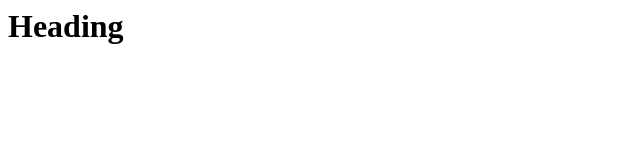
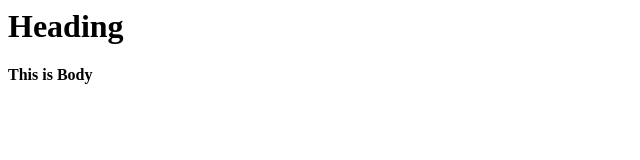
Before and after one commit to shaikimranyai/4_persistent, a plain HTML site: page index.html in a window 1280 px wide. Shown: the full height of the page, 0-640 px from the left. Drawn offline with Linux system fonts and the light colour scheme.

Commit message:
Update index.html
Added a heading in the body.

```diff
--- a/index.html
+++ b/index.html
@@ -3,6 +3,6 @@
     <h1> Heading </h1>
   </head>
   <body>
-
+    <h4> This is Body </h4>
   </body>
 </html>
```
